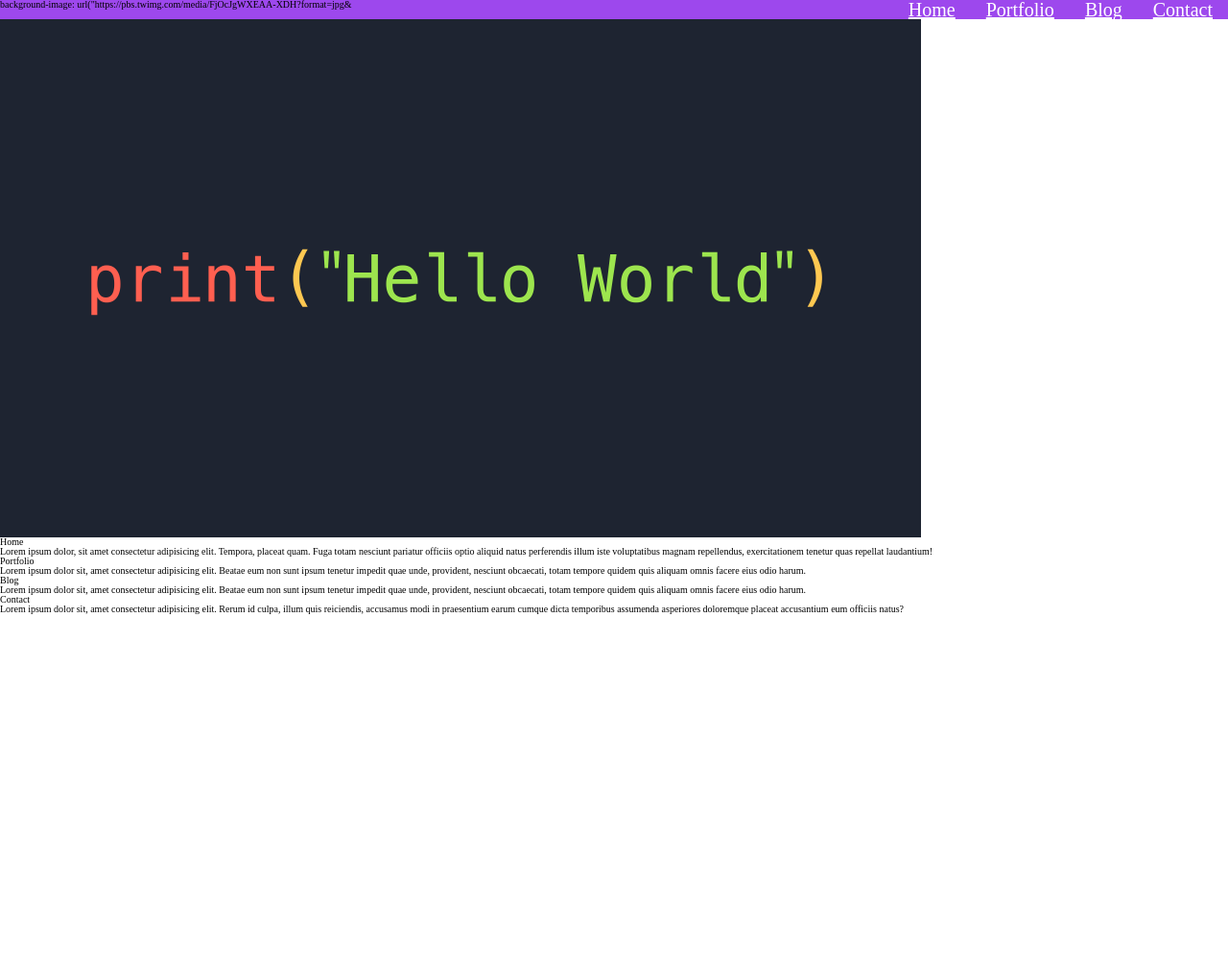
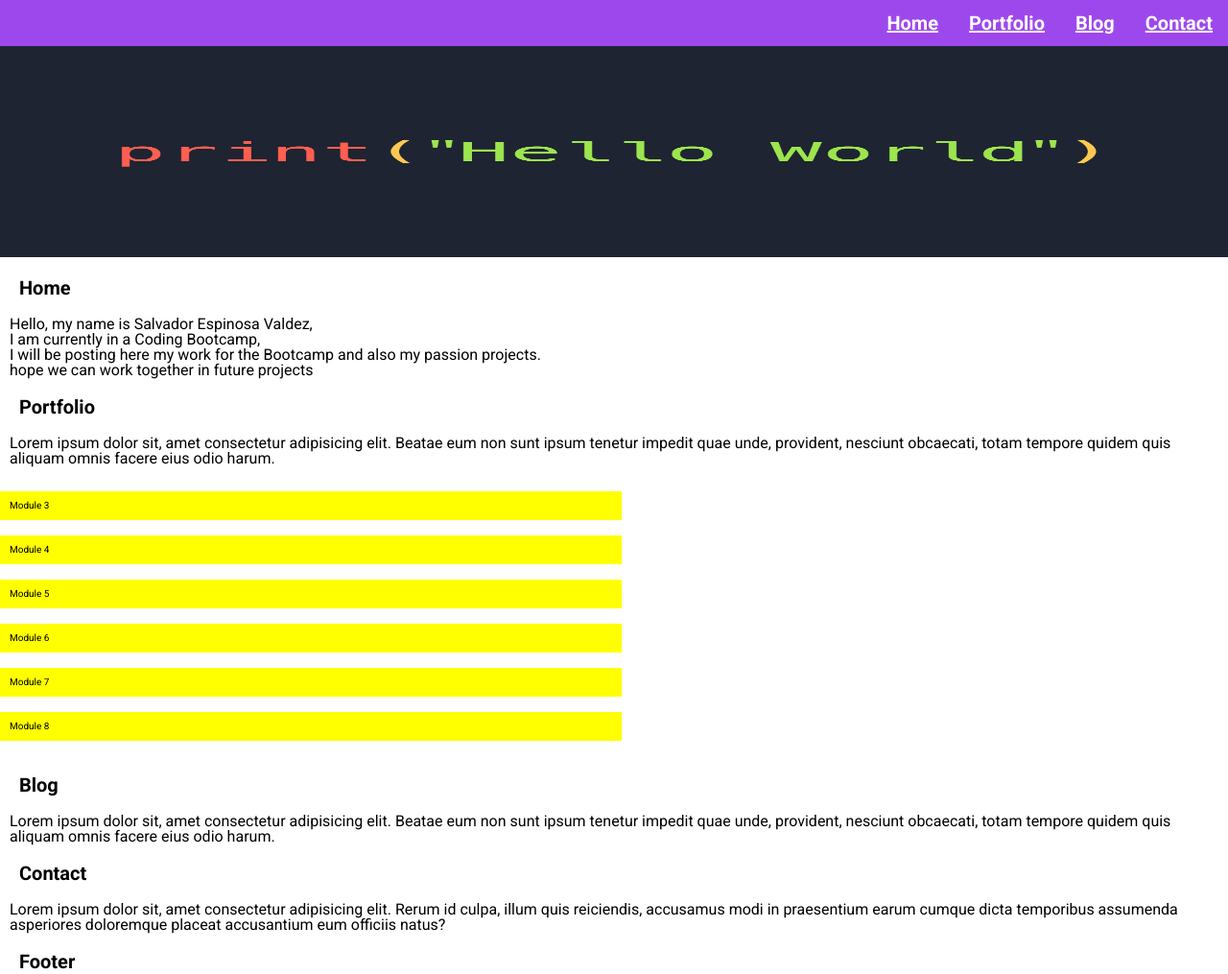
Before and after one commit to EspinosaSalvador/Portfolio-Salvador-Espinosa, a plain HTML site: page index.html in a window 1280 px wide. Shown: the whole page at 96% size. Before the commit the page ends 800 px from the top, so only its background shows below. Drawn offline with Linux system fonts and the light colour scheme.

Commit message:
added grid and make it work on different devices

```diff
--- a/assets/css/style.css
+++ b/assets/css/style.css
@@ -2,32 +2,34 @@ html {
     box-sizing: border-box;
     font-size: 62.5%;
     /*1 REM= 10PX */
+        font-family: 'Roboto', sans-serif;
 }
-
-header {
-    background-image: url(/Portfolio-Salvador-Espinosa/assets/Img/Hello-world.png);
-    width: 100%;
-}
-
-main figure img {
-width: 75%;
-height: auto;
-display:block;
-object-fit: contain;
-overflow: hidden;
-
-}
-
-body header nav ul li {
-    display: inline;
-}
-
-
 
 body header nav ul li a{
     font-size: 1.3rem;
 
 }
+
+.heading {
+    font-size: 2rem;
+    font-weight: 700;
+    margin: 2rem 2rem;
+}
+
+p {
+    font-size: 1.6rem;
+    font-weight: 400;
+    margin: 1rem 1rem;
+}
+
+.hero {
+    width: 100%;
+    height: 22rem;
+    background-repeat: no-repeat;
+    background-position: center;
+    background-size: cover;
+}
+
 
 /* * Navbar class changes */
 
@@ -44,11 +46,12 @@ body header nav ul li a{
 
 .navbar a {
     font-size: 2rem;
-    /* float: right;
-    text-align: center; */
     margin: 1.4rem 1.6rem;
     text-align: center;
     color: white;
+    display: block;
+    font-weight: 700;
+
 }
 
 .navbar a:hover {
@@ -58,3 +61,43 @@ body header nav ul li a{
 
 
 /* * end of Navbar class changes  */
+
+/* * Start of Boxes */
+.row  {
+    margin: .8rem -1.6rem;
+}
+.row, .row > .column {
+    padding: .8rem;
+}
+
+.column {
+    float: left;
+    width: 25%;
+
+}
+
+.row::after {
+    content: "";
+    display: table;
+    clear: both;
+}
+
+.content {
+background-color: yellow;
+padding: 1rem;
+}
+/* * End of Boxes */
+
+@media screen and (max-width: 90rem) {
+    .column {
+        width: 50%;
+    }
+
+}
+
+@media screen and (max-width: 60rem) {
+    .column {
+        width: 100%;
+    }
+
+}
--- a/index.html
+++ b/index.html
@@ -7,14 +7,15 @@
     <meta name="viewport" content="width=device-width, initial-scale=1.0">
     <link rel="stylesheet" href="./assets/css/reset.css">
     <link rel="stylesheet" href="./assets/css/style.css">
+    <link rel="preconnect" href="https://fonts.googleapis.com">
+    <link rel="preconnect" href="https://fonts.gstatic.com" crossorigin>
+    <link href="https://fonts.googleapis.com/css2?family=Roboto:wght@400;700&display=swap" rel="stylesheet">
     <title>Portfolio Salvador Espinosa Valdez</title>
 </head>
 
 <body>
     <header>
-
         <nav class="navbar">
-            background-image: url("https://pbs.twimg.com/media/FjOcJgWXEAA-XDH?format=jpg&
             <ul>
                 <li>
                     <a href="#home">Home</a>
@@ -31,42 +32,99 @@
             </ul>
 
         </nav>
-
     </header>
     <main>
         <figure>
-            <img src="./assets/Img/Hello-world.png" alt="simple code written stating 'Hello-world'">
+            <img src="./assets/Img/Hello-world.png" alt="simple code written stating 'Hello-world'" class="hero">
 
         </figure>
         <section>
             <article id="home">
-                <h2>Home</h2>
-                <p>Lorem ipsum dolor, sit amet consectetur adipisicing elit. Tempora, placeat quam. Fuga totam nesciunt
-                    pariatur officiis optio aliquid natus perferendis illum iste voluptatibus magnam repellendus,
-                    exercitationem tenetur quas repellat laudantium!</p>
+                <h2 class="heading">Home</h2>
+                <p>Hello, my name is Salvador Espinosa Valdez,<br> I am currently in a Coding Bootcamp,<br> I will be
+                    posting here my work for the Bootcamp and also my passion projects. <br> hope we can work together
+                    in future projects</p>
 
+                </div>
+                </div>
             </article>
-            <article id="portfolio" class="porfolio">
-                <h2>Portfolio</h2>
+            <article id="portfolio">
+                </div>
+                <h2 class="heading">Portfolio</h2>
                 <p>Lorem ipsum dolor sit, amet consectetur adipisicing elit. Beatae eum non sunt ipsum tenetur impedit
                     quae unde, provident, nesciunt obcaecati, totam tempore quidem quis aliquam omnis facere eius odio
                     harum.</p>
+                <div class="row">
+                    <div class="column">
+                        <div class="content">
+                            <h3>Module 3</h3>
+
+
+                        </div>
+                    </div>
+                    <div class="column">
+                        <div class="content">
+                            <h3>Module 4</h3>
+
+                        </div>
+                    </div>
+                    <div class="column">
+                        <div class="content">
+                            <h3>Module 5</h3>
+
+                        </div>
+                    </div>
+                    <div class="column">
+                        <div class="content">
+                            <h3>Module 6</h3>
+
+                        </div>
+                    </div>
+                    <div class="column">
+                        <div class="content">
+                            <h3>Module 7</h3>
+
+                        </div>
+                    </div>
+                    <div class="column">
+                        <div class="content">
+                            <h3>Module 8</h3>
+
+                        </div>
+                    </div>
+                </div>
             </article>
             <article id="blog">
-                <h2>Blog</h2>
+                <h2 class="heading">Blog</h2>
                 <p>Lorem ipsum dolor sit, amet consectetur adipisicing elit. Beatae eum non sunt ipsum tenetur impedit
                     quae unde, provident, nesciunt obcaecati, totam tempore quidem quis aliquam omnis facere eius odio
                     harum.</p>
             </article>
 
+            <article id="contact">
+                <h2 class="heading">Contact</h2>
+                <p>Lorem ipsum dolor sit, amet consectetur adipisicing elit. Rerum id culpa, illum quis reiciendis,
+                    accusamus
+                    modi in praesentium earum cumque dicta temporibus assumenda asperiores doloremque placeat
+                    accusantium eum
+                    officiis natus?</p>
+            </article>
         </section>
     </main>
 
     <footer id="contact">
-        <h3>Contact</h3>
-        <p>Lorem ipsum dolor sit, amet consectetur adipisicing elit. Rerum id culpa, illum quis reiciendis, accusamus
-            modi in praesentium earum cumque dicta temporibus assumenda asperiores doloremque placeat accusantium eum
-            officiis natus?</p>
+        <h2 class="heading">Footer</h2>
+        <ul>
+            <li>
+                <a href=""></a>
+            </li>
+            <li>
+                <a href=""></a>
+            </li>
+            <li>
+                <a href=""></a>
+            </li>
+        </ul>
 
     </footer>
 
```
